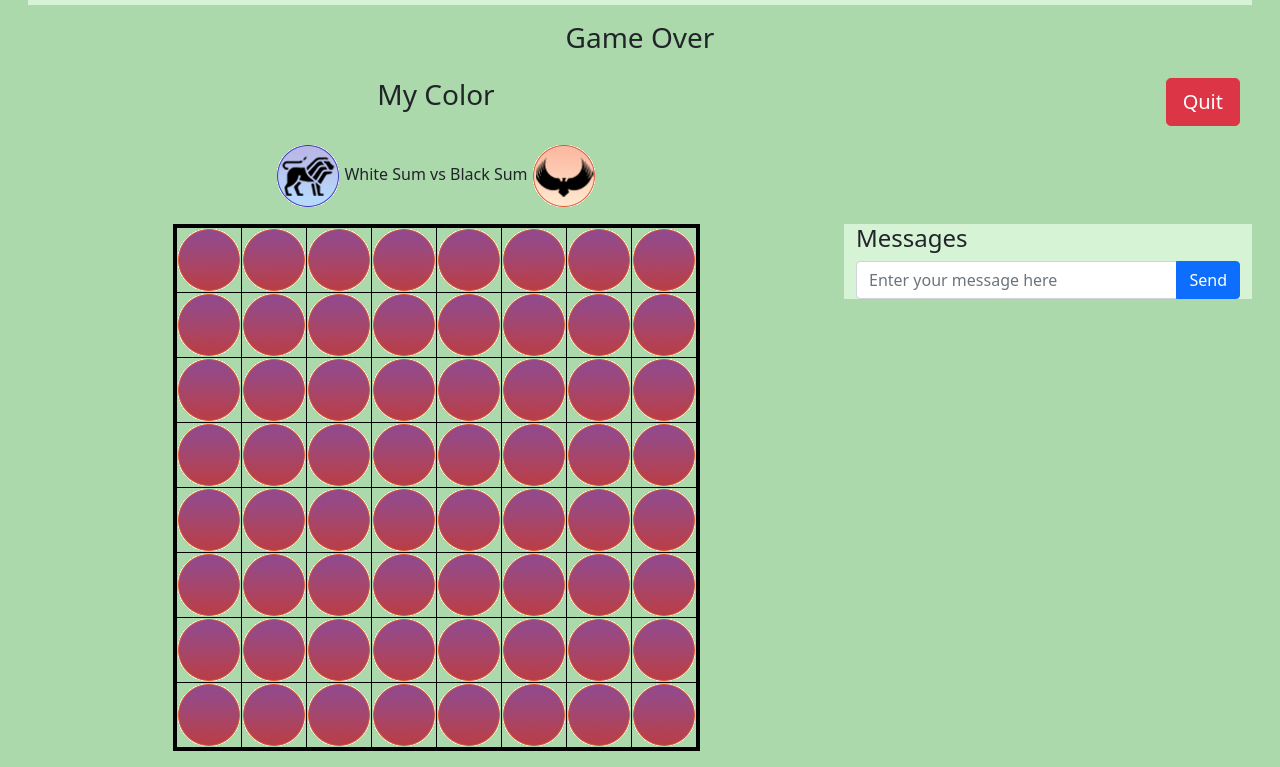
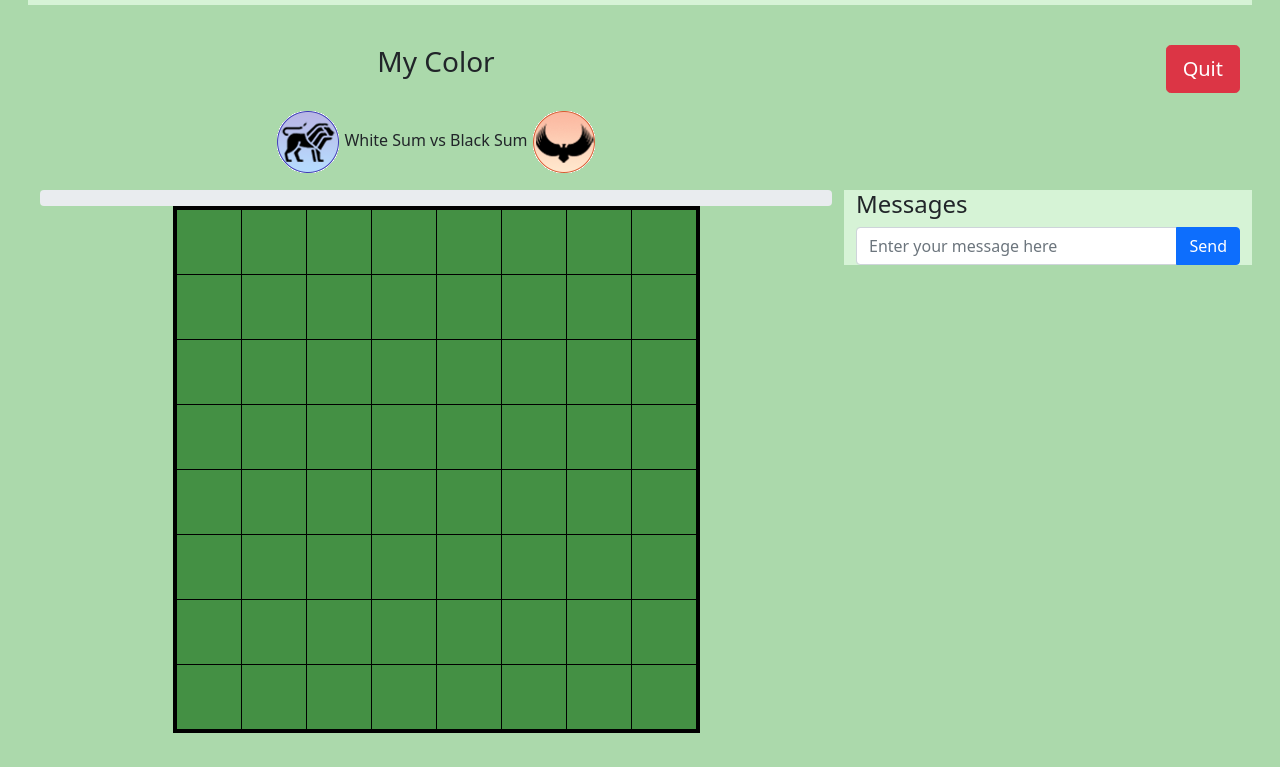
Before and after one commit to maryamhabibi2/reversi-maryam, a website: page public/game.html in a window 1280 px wide. Shown: the part 53-820 px from the top of the page. Drawn offline with nearby package versions, Linux system fonts and the light colour scheme; no server answers.

Commit message:
Final Game

```diff
--- a/public/assets/css/game.css
+++ b/public/assets/css/game.css
@@ -22,7 +22,8 @@ table#game_board{
     padding:0px;
 }
 
-table#game_board td{
+table#game_board td {
+    background-color: rgb(68, 144, 68);
     border:1px solid black;
     margin:0px;
     padding:0px;
--- a/public/game.html
+++ b/public/game.html
@@ -24,7 +24,7 @@
 
     <div class="row m-3">
       <div class="col text-center">
-        <h3 id="game_over">Game Over</h3>
+        <h3 id="game_over"></h3>
       </div>
     </div>
 
@@ -47,86 +47,92 @@
         <div class="col">
           <div class="row align-items-start justify-content-center">
             <div class="col-md-8 table-responsive">
+            <div class="progress">
+            <div id="elapsed"
+            class="progress-bar progress-bar-animated progress-bar-striped bg-success"
+            role="progressbar" style="width: 0%;" aria-valuenow="0" aria-valuemin="0"
+            aria-valuemax="100"></div>
+            </div>
               <table id="game_board" class="mx-auto w-auto">
                 <tr>
-                  <td id="0_0"><img class="img-fluid" src="assets/Images/error.gif" alt="error"/></td>
-                  <td id="0_1"><img class="img-fluid" src="assets/Images/error.gif" alt="error"/></td>
-                  <td id="0_2"><img class="img-fluid" src="assets/Images/error.gif" alt="error"/></td>
-                  <td id="0_3"><img class="img-fluid" src="assets/Images/error.gif" alt="error"/></td>
-                  <td id="0_4"><img class="img-fluid" src="assets/Images/error.gif" alt="error"/></td>
-                  <td id="0_5"><img class="img-fluid" src="assets/Images/error.gif" alt="error"/></td>
-                  <td id="0_6"><img class="img-fluid" src="assets/Images/error.gif" alt="error"/></td>
-                  <td id="0_7"><img class="img-fluid" src="assets/Images/error.gif" alt="error"/></td>
+                  <td id="0_0"><img class="img-fluid" src="assets/Images/empty.gif" alt="empty"/></td>
+                  <td id="0_1"><img class="img-fluid" src="assets/Images/empty.gif" alt="empty"/></td>
+                  <td id="0_2"><img class="img-fluid" src="assets/Images/empty.gif" alt="empty"/></td>
+                  <td id="0_3"><img class="img-fluid" src="assets/Images/empty.gif" alt="empty"/></td>
+                  <td id="0_4"><img class="img-fluid" src="assets/Images/empty.gif" alt="empty"/></td>
+                  <td id="0_5"><img class="img-fluid" src="assets/Images/empty.gif" alt="empty"/></td>
+                  <td id="0_6"><img class="img-fluid" src="assets/Images/empty.gif" alt="empty"/></td>
+                  <td id="0_7"><img class="img-fluid" src="assets/Images/empty.gif" alt="empty"/></td>
                 </tr>
                 <tr>
-                  <td id="1_0"><img class="img-fluid" src="assets/Images/error.gif" alt="error"/></td>
-                  <td id="1_1"><img class="img-fluid" src="assets/Images/error.gif" alt="error"/></td>
-                  <td id="1_2"><img class="img-fluid" src="assets/Images/error.gif" alt="error"/></td>
-                  <td id="1_3"><img class="img-fluid" src="assets/Images/error.gif" alt="error"/></td>
-                  <td id="1_4"><img class="img-fluid" src="assets/Images/error.gif" alt="error"/></td>
-                  <td id="1_5"><img class="img-fluid" src="assets/Images/error.gif" alt="error"/></td>
-                  <td id="1_6"><img class="img-fluid" src="assets/Images/error.gif" alt="error"/></td>
-                  <td id="1_7"><img class="img-fluid" src="assets/Images/error.gif" alt="error"/></td>
+                  <td id="1_0"><img class="img-fluid" src="assets/Images/empty.gif" alt="empty"/></td>
+                  <td id="1_1"><img class="img-fluid" src="assets/Images/empty.gif" alt="empty"/></td>
+                  <td id="1_2"><img class="img-fluid" src="assets/Images/empty.gif" alt="empty"/></td>
+                  <td id="1_3"><img class="img-fluid" src="assets/Images/empty.gif" alt="empty"/></td>
+                  <td id="1_4"><img class="img-fluid" src="assets/Images/empty.gif" alt="empty"/></td>
+                  <td id="1_5"><img class="img-fluid" src="assets/Images/empty.gif" alt="empty"/></td>
+                  <td id="1_6"><img class="img-fluid" src="assets/Images/empty.gif" alt="empty"/></td>
+                  <td id="1_7"><img class="img-fluid" src="assets/Images/empty.gif" alt="empty"/></td>
                 </tr>
                 <tr>
-                  <td id="2_0"><img class="img-fluid" src="assets/Images/error.gif" alt="error"/></td>
-                  <td id="2_1"><img class="img-fluid" src="assets/Images/error.gif" alt="error"/></td>
-                  <td id="2_2"><img class="img-fluid" src="assets/Images/error.gif" alt="error"/></td>
-                  <td id="2_3"><img class="img-fluid" src="assets/Images/error.gif" alt="error"/></td>
-                  <td id="2_4"><img class="img-fluid" src="assets/Images/error.gif" alt="error"/></td>
-                  <td id="2_5"><img class="img-fluid" src="assets/Images/error.gif" alt="error"/></td>
-                  <td id="2_6"><img class="img-fluid" src="assets/Images/error.gif" alt="error"/></td>
-                  <td id="2_7"><img class="img-fluid" src="assets/Images/error.gif" alt="error"/></td>
+                  <td id="2_0"><img class="img-fluid" src="assets/Images/empty.gif" alt="empty"/></td>
+                  <td id="2_1"><img class="img-fluid" src="assets/Images/empty.gif" alt="empty"/></td>
+                  <td id="2_2"><img class="img-fluid" src="assets/Images/empty.gif" alt="empty"/></td>
+                  <td id="2_3"><img class="img-fluid" src="assets/Images/empty.gif" alt="empty"/></td>
+                  <td id="2_4"><img class="img-fluid" src="assets/Images/empty.gif" alt="empty"/></td>
+                  <td id="2_5"><img class="img-fluid" src="assets/Images/empty.gif" alt="empty"/></td>
+                  <td id="2_6"><img class="img-fluid" src="assets/Images/empty.gif" alt="empty"/></td>
+                  <td id="2_7"><img class="img-fluid" src="assets/Images/empty.gif" alt="empty"/></td>
                 </tr>
                 <tr>
-                  <td id="3_0"><img class="img-fluid" src="assets/Images/error.gif" alt="error"/></td>
-                  <td id="3_1"><img class="img-fluid" src="assets/Images/error.gif" alt="error"/></td>
-                  <td id="3_2"><img class="img-fluid" src="assets/Images/error.gif" alt="error"/></td>
-                  <td id="3_3"><img class="img-fluid" src="assets/Images/error.gif" alt="error"/></td>
-                  <td id="3_4"><img class="img-fluid" src="assets/Images/error.gif" alt="error"/></td>
-                  <td id="3_5"><img class="img-fluid" src="assets/Images/error.gif" alt="error"/></td>
-                  <td id="3_6"><img class="img-fluid" src="assets/Images/error.gif" alt="error"/></td>
-                  <td id="3_7"><img class="img-fluid" src="assets/Images/error.gif" alt="error"/></td>
+                  <td id="3_0"><img class="img-fluid" src="assets/Images/empty.gif" alt="empty"/></td>
+                  <td id="3_1"><img class="img-fluid" src="assets/Images/empty.gif" alt="empty"/></td>
+                  <td id="3_2"><img class="img-fluid" src="assets/Images/empty.gif" alt="empty"/></td>
+                  <td id="3_3"><img class="img-fluid" src="assets/Images/empty.gif" alt="empty"/></td>
+                  <td id="3_4"><img class="img-fluid" src="assets/Images/empty.gif" alt="empty"/></td>
+                  <td id="3_5"><img class="img-fluid" src="assets/Images/empty.gif" alt="empty"/></td>
+                  <td id="3_6"><img class="img-fluid" src="assets/Images/empty.gif" alt="empty"/></td>
+                  <td id="3_7"><img class="img-fluid" src="assets/Images/empty.gif" alt="empty"/></td>
                 </tr>
                 <tr>
-                  <td id="4_0"><img class="img-fluid" src="assets/Images/error.gif" alt="error"/></td>
-                  <td id="4_1"><img class="img-fluid" src="assets/Images/error.gif" alt="error"/></td>
-                  <td id="4_2"><img class="img-fluid" src="assets/Images/error.gif" alt="error"/></td>
-                  <td id="4_3"><img class="img-fluid" src="assets/Images/error.gif" alt="error"/></td>
-                  <td id="4_4"><img class="img-fluid" src="assets/Images/error.gif" alt="error"/></td>
-                  <td id="4_5"><img class="img-fluid" src="assets/Images/error.gif" alt="error"/></td>
-                  <td id="4_6"><img class="img-fluid" src="assets/Images/error.gif" alt="error"/></td>
-                  <td id="4_7"><img class="img-fluid" src="assets/Images/error.gif" alt="error"/></td>
+                  <td id="4_0"><img class="img-fluid" src="assets/Images/empty.gif" alt="empty"/></td>
+                  <td id="4_1"><img class="img-fluid" src="assets/Images/empty.gif" alt="empty"/></td>
+                  <td id="4_2"><img class="img-fluid" src="assets/Images/empty.gif" alt="empty"/></td>
+                  <td id="4_3"><img class="img-fluid" src="assets/Images/empty.gif" alt="empty"/></td>
+                  <td id="4_4"><img class="img-fluid" src="assets/Images/empty.gif" alt="empty"/></td>
+                  <td id="4_5"><img class="img-fluid" src="assets/Images/empty.gif" alt="empty"/></td>
+                  <td id="4_6"><img class="img-fluid" src="assets/Images/empty.gif" alt="empty"/></td>
+                  <td id="4_7"><img class="img-fluid" src="assets/Images/empty.gif" alt="empty"/></td>
                 </tr>
                 <tr>
-                  <td id="5_0"><img class="img-fluid" src="assets/Images/error.gif" alt="error"/></td>
-                  <td id="5_1"><img class="img-fluid" src="assets/Images/error.gif" alt="error"/></td>
-                  <td id="5_2"><img class="img-fluid" src="assets/Images/error.gif" alt="error"/></td>
-                  <td id="5_3"><img class="img-fluid" src="assets/Images/error.gif" alt="error"/></td>
-                  <td id="5_4"><img class="img-fluid" src="assets/Images/error.gif" alt="error"/></td>
-                  <td id="5_5"><img class="img-fluid" src="assets/Images/error.gif" alt="error"/></td>
-                  <td id="5_6"><img class="img-fluid" src="assets/Images/error.gif" alt="error"/></td>
-                  <td id="5_7"><img class="img-fluid" src="assets/Images/error.gif" alt="error"/></td>
+                  <td id="5_0"><img class="img-fluid" src="assets/Images/empty.gif" alt="empty"/></td>
+                  <td id="5_1"><img class="img-fluid" src="assets/Images/empty.gif" alt="empty"/></td>
+                  <td id="5_2"><img class="img-fluid" src="assets/Images/empty.gif" alt="empty"/></td>
+                  <td id="5_3"><img class="img-fluid" src="assets/Images/empty.gif" alt="empty"/></td>
+                  <td id="5_4"><img class="img-fluid" src="assets/Images/empty.gif" alt="empty"/></td>
+                  <td id="5_5"><img class="img-fluid" src="assets/Images/empty.gif" alt="empty"/></td>
+                  <td id="5_6"><img class="img-fluid" src="assets/Images/empty.gif" alt="empty"/></td>
+                  <td id="5_7"><img class="img-fluid" src="assets/Images/empty.gif" alt="empty"/></td>
                 </tr>
                 <tr>
-                  <td id="6_0"><img class="img-fluid" src="assets/Images/error.gif" alt="error"/></td>
-                  <td id="6_1"><img class="img-fluid" src="assets/Images/error.gif" alt="error"/></td>
-                  <td id="6_2"><img class="img-fluid" src="assets/Images/error.gif" alt="error"/></td>
-                  <td id="6_3"><img class="img-fluid" src="assets/Images/error.gif" alt="error"/></td>
-                  <td id="6_4"><img class="img-fluid" src="assets/Images/error.gif" alt="error"/></td>
-                  <td id="6_5"><img class="img-fluid" src="assets/Images/error.gif" alt="error"/></td>
-                  <td id="6_6"><img class="img-fluid" src="assets/Images/error.gif" alt="error"/></td>
-                  <td id="6_7"><img class="img-fluid" src="assets/Images/error.gif" alt="error"/></td>
+                  <td id="6_0"><img class="img-fluid" src="assets/Images/empty.gif" alt="empty"/></td>
+                  <td id="6_1"><img class="img-fluid" src="assets/Images/empty.gif" alt="empty"/></td>
+                  <td id="6_2"><img class="img-fluid" src="assets/Images/empty.gif" alt="empty"/></td>
+                  <td id="6_3"><img class="img-fluid" src="assets/Images/empty.gif" alt="empty"/></td>
+                  <td id="6_4"><img class="img-fluid" src="assets/Images/empty.gif" alt="empty"/></td>
+                  <td id="6_5"><img class="img-fluid" src="assets/Images/empty.gif" alt="empty"/></td>
+                  <td id="6_6"><img class="img-fluid" src="assets/Images/empty.gif" alt="empty"/></td>
+                  <td id="6_7"><img class="img-fluid" src="assets/Images/empty.gif" alt="empty"/></td>
                 </tr>
                 <tr>
-                  <td id="7_0"><img class="img-fluid" src="assets/Images/error.gif" alt="error"/></td>
-                  <td id="7_1"><img class="img-fluid" src="assets/Images/error.gif" alt="error"/></td>
-                  <td id="7_2"><img class="img-fluid" src="assets/Images/error.gif" alt="error"/></td>
-                  <td id="7_3"><img class="img-fluid" src="assets/Images/error.gif" alt="error"/></td>
-                  <td id="7_4"><img class="img-fluid" src="assets/Images/error.gif" alt="error"/></td>
-                  <td id="7_5"><img class="img-fluid" src="assets/Images/error.gif" alt="error"/></td>
-                  <td id="7_6"><img class="img-fluid" src="assets/Images/error.gif" alt="error"/></td>
-                  <td id="7_7"><img class="img-fluid" src="assets/Images/error.gif" alt="error"/></td>
+                  <td id="7_0"><img class="img-fluid" src="assets/Images/empty.gif" alt="empty"/></td>
+                  <td id="7_1"><img class="img-fluid" src="assets/Images/empty.gif" alt="empty"/></td>
+                  <td id="7_2"><img class="img-fluid" src="assets/Images/empty.gif" alt="empty"/></td>
+                  <td id="7_3"><img class="img-fluid" src="assets/Images/empty.gif" alt="empty"/></td>
+                  <td id="7_4"><img class="img-fluid" src="assets/Images/empty.gif" alt="empty"/></td>
+                  <td id="7_5"><img class="img-fluid" src="assets/Images/empty.gif" alt="empty"/></td>
+                  <td id="7_6"><img class="img-fluid" src="assets/Images/empty.gif" alt="empty"/></td>
+                  <td id="7_7"><img class="img-fluid" src="assets/Images/empty.gif" alt="empty"/></td>
                 </tr>
 
               </table>
```
Also changed, not shown: public/assets/js/main.js (+64 -15 lines), server.js (+197 -13 lines).
